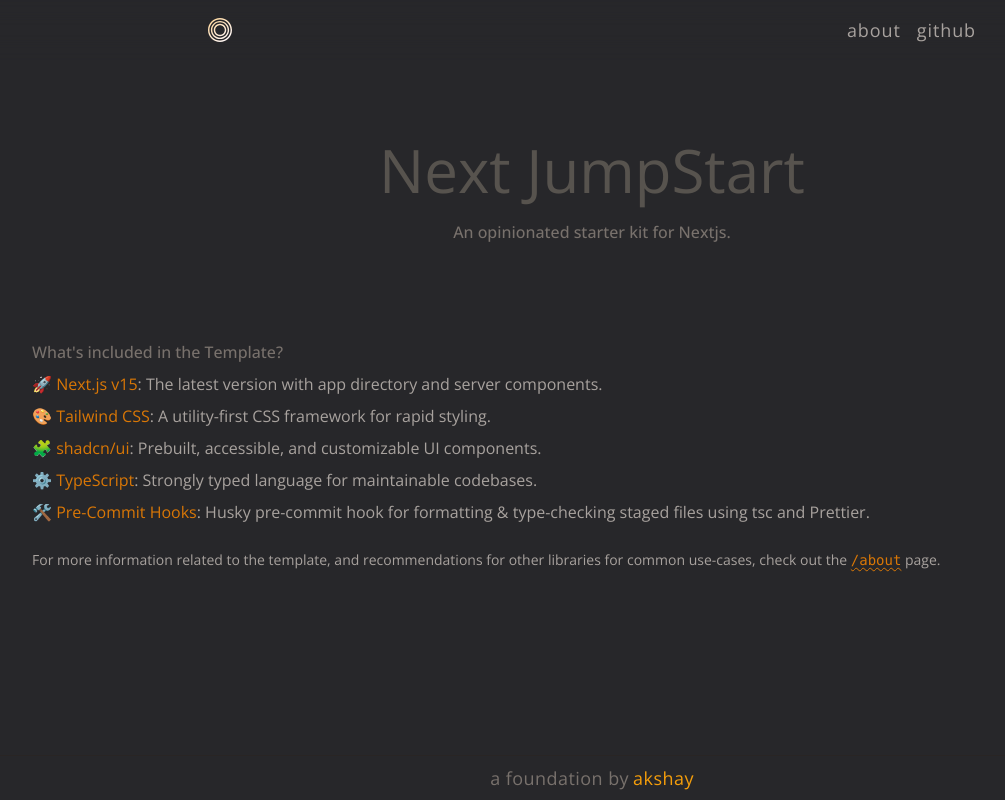
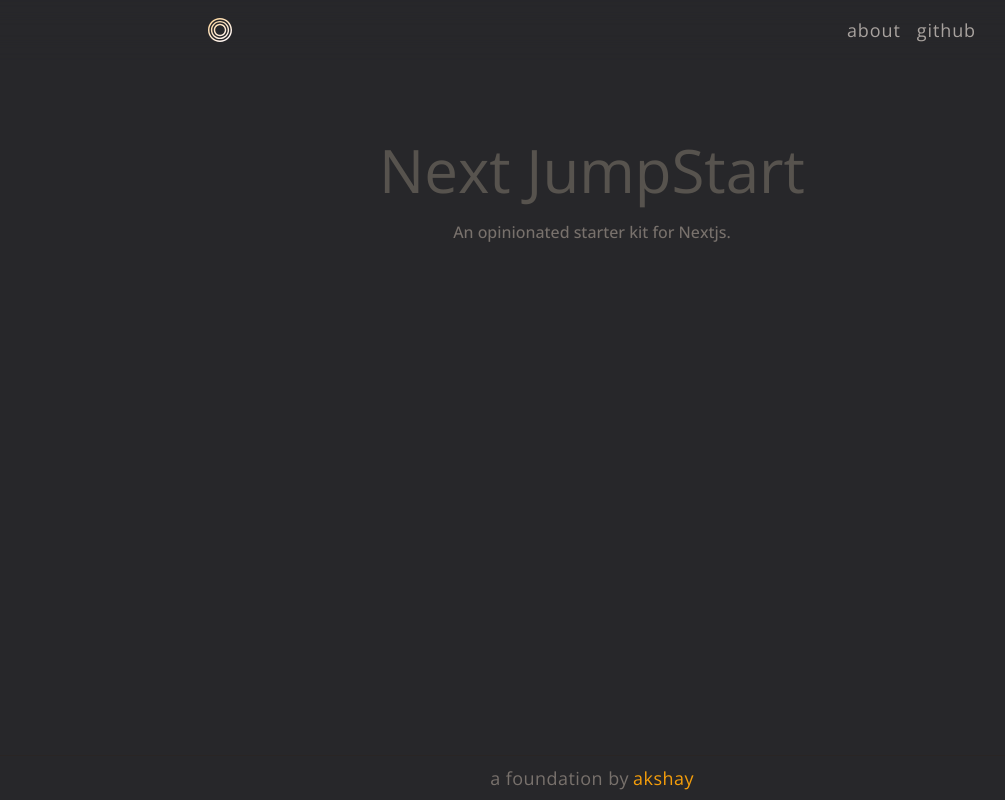
Before and after one commit to akshay-rajput/dep_insights, a Next.js app: page / in a window 1280 px wide. Shown: the whole page, without its empty margins (48-1053 px from the left). Built offline with nearby package versions, Linux system fonts and the light colour scheme.

Commit message:
remove - boilerplate from homepage

```diff
--- a/src/app/page.tsx
+++ b/src/app/page.tsx
@@ -1,35 +1,7 @@
 import Link from 'next/link';
 
-export default function Home() {
-	const contentsMap = [
-		{
-			link: 'https://nextjs.org/',
-			title: '🚀 Next.js v15',
-			description:
-				'The latest version with app directory and server components.',
-		},
-		{
-			link: 'https://tailwindcss.com/',
-			title: '🎨 Tailwind CSS',
-			description: 'A utility-first CSS framework for rapid styling.',
-		},
-		{
-			link: 'https://ui.shadcn.com/docs',
-			title: '🧩 shadcn/ui',
-			description: 'Prebuilt, accessible, and customizable UI components.',
-		},
-		{
-			link: 'https://www.typescriptlang.org/',
-			title: '⚙️ TypeScript',
-			description: 'Strongly typed language for maintainable codebases.',
-		},
-		{
-			link: 'https://typicode.github.io/husky/',
-			title: '🛠️ Pre-Commit Hooks',
-			description:
-				'Husky pre-commit hook for formatting & type-checking staged files using tsc and Prettier.',
-		},
-	];
+export default async function Home() {
+
 
 	return (
 		<div className='main-page-content'>
@@ -50,42 +22,6 @@
 				</p>
 			</div>
 
-			<div className='contents-of-template flex flex-col p-4 text-sm md:text-base mb-8'>
-				<h3 className='font-medium text-stone-500 mb-2'>
-					What&apos;s included in the Template?
-				</h3>
-				<ul className='w-full text-stone-400 flex flex-col gap-2'>
-					{contentsMap.map((content, index) => (
-						<li key={index} className=''>
-							{content.link ? (
-								<Link
-									href={content.link}
-									target='_blank'
-									className='text-amber-600 hover:text-amber-400'
-								>
-									{content.title}
-								</Link>
-							) : (
-								content.title
-							)}
-							: {content.description}
-						</li>
-					))}
-				</ul>
-
-				<div className='more-info my-6 leading-6 text-sm text-stone-400'>
-					For more information related to the template, and recommendations for
-					other libraries for common use-cases, check out the{' '}
-					<Link
-						href={'/about'}
-						target='_blank'
-						className='font-mono text-amber-600 hover:text-amber-400 underline decoration-wavy underline-offset-2 decoration-1 font-medium'
-					>
-						/about
-					</Link>{' '}
-					page.
-				</div>
-			</div>
 		</div>
 	);
 }
```
